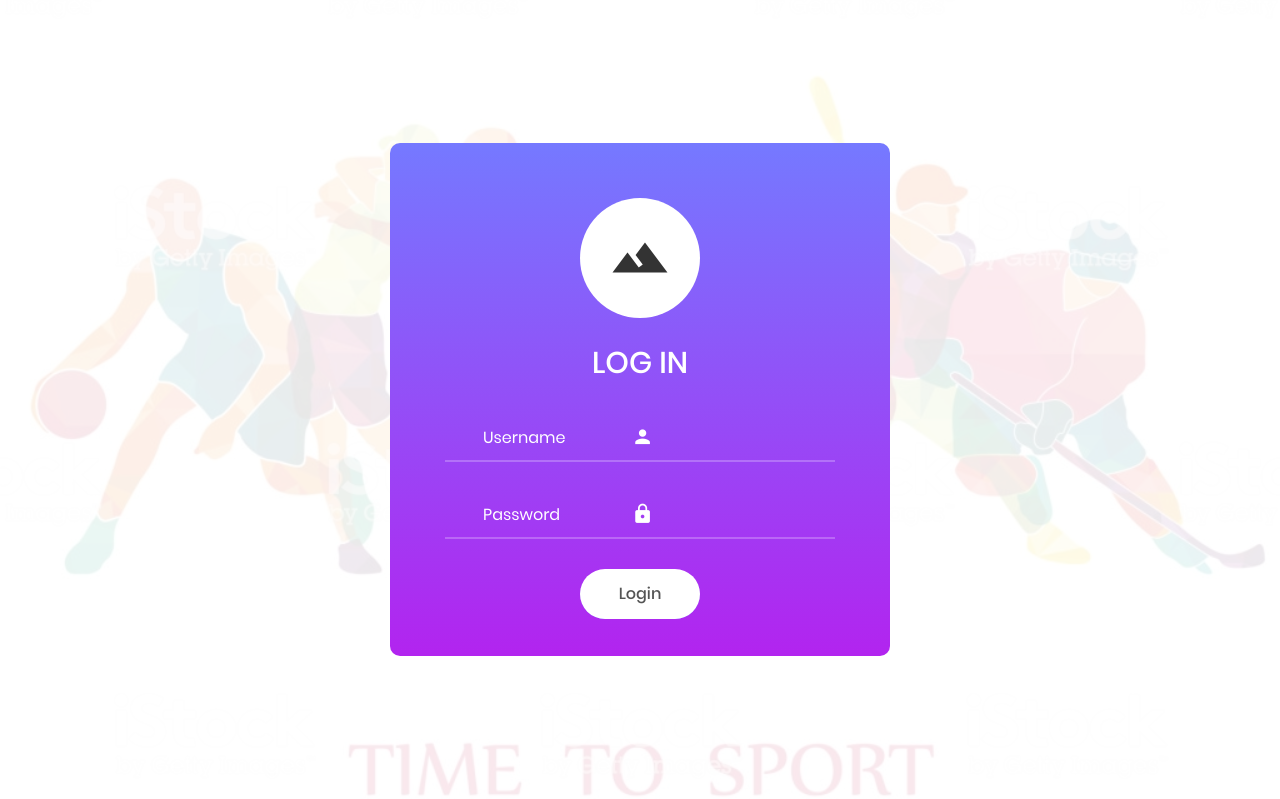
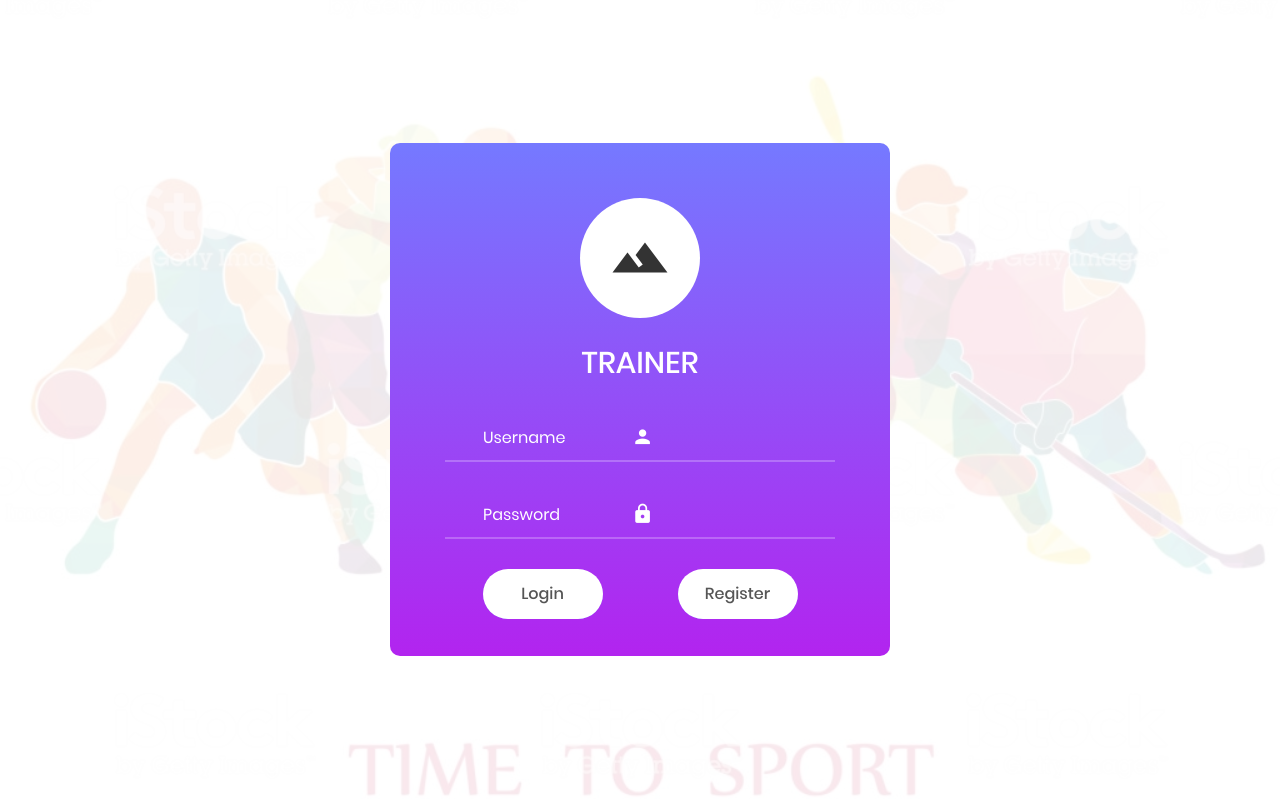
Before and after one commit to arbansal/SportScout, a PHP site: page /sportsscout/trainerLoginFront.php in a window 1280 px wide. Shown: the part 71-870 px from the top of the page. Run offline with PHP 8.4, Linux system fonts and the light colour scheme.

Commit message:
UI changes

```diff
--- a/Admin.php
+++ b/Admin.php
@@ -45,8 +45,8 @@ table{
 <ul class="page-menu">
         <li class="menu-link"><a class="link-a" href="index.php">Home</a></li>
         <li class="menu-link"><a class="link-a" href="playersLoginFront.php">Player</a></li>
-        <li class="menu-link"><a class="link-d" href="TrainerHome.html">Trainer</a></li>
-        <li class="menu-link"><a class="link-b" href="ManagerHome.html">Manager</a></li>
+        <li class="menu-link"><a class="link-d" href="trainerLoginFront.php">Trainer</a></li>
+        <li class="menu-link"><a class="link-b" href="ManagerLoginFront.php">Manager</a></li>
 		<li class="menu-link"><a class="link-b" href="Admin.php">Admin </a></li>
 		<li class="menu-link"><a class="link-b" href="contact.php">Contact Us</a></li>
     </ul>
--- a/CoachPlayers.php
+++ b/CoachPlayers.php
@@ -52,8 +52,8 @@ table{
 <ul class="page-menu">
         <li class="menu-link"><a class="link-a" href="index.php">Home</a></li>
         <li class="menu-link"><a class="link-a" href="playersLoginFront.php">Player</a></li>
-        <li class="menu-link"><a class="link-d" href="TrainerHome.html">Trainer</a></li>
-        <li class="menu-link"><a class="link-b" href="ManagerHome.html">Manager</a></li>
+        <li class="menu-link"><a class="link-d" href="trainerLoginFront.php">Trainer</a></li>
+        <li class="menu-link"><a class="link-b" href="ManagerLoginFront.php">Manager</a></li>
 		<li class="menu-link"><a class="link-b" href="Admin.php">Admin </a></li>
 		<li class="menu-link"><a class="link-b" href="contact.php">Contact Us</a></li>
     </ul>
--- a/ManagerLoginFront.php
+++ b/ManagerLoginFront.php
@@ -36,8 +36,8 @@
     <ul class="page-menu">
         <li class="menu-link"><a class="link-a" href="index.php">Home</a></li>
         <li class="menu-link"><a class="link-a" href="playersLoginFront.php">Player</a></li>
-        <li class="menu-link"><a class="link-d" href="TrainerHome.html">Trainer</a></li>
-        <li class="menu-link"><a class="link-b" href="ManagerHome.html">Manager</a></li>
+        <li class="menu-link"><a class="link-d" href="trainerLoginFront.php">Trainer</a></li>
+        <li class="menu-link"><a class="link-b" href="ManagerLoginFront.php">Manager</a></li>
 		<li class="menu-link"><a class="link-b" href="Admin.php">Admin </a></li>
 		<li class="menu-link"><a class="link-b" href="contact.php">Contact Us</a></li>
     </ul>
@@ -56,7 +56,7 @@
 					</span>
 
 <span class="login100-form-title p-b-34 p-t-27">
-						Log in
+						MANAGER
 					</span>
 
 <div class="wrap-input100 validate-input" data-validate = "Enter username">
--- a/TrainerSignupFrontEnd.php
+++ b/TrainerSignupFrontEnd.php
@@ -35,8 +35,8 @@
     <ul class="page-menu">
         <li class="menu-link"><a class="link-a" href="index.php">Home</a></li>
         <li class="menu-link"><a class="link-a" href="playersLoginFront.php">Player</a></li>
-        <li class="menu-link"><a class="link-d" href="TrainerHome.html">Trainer</a></li>
-        <li class="menu-link"><a class="link-b" href="ManagerHome.html">Manager</a></li>
+        <li class="menu-link"><a class="link-d" href="trainerLoginFront.php">Trainer</a></li>
+        <li class="menu-link"><a class="link-b" href="ManagerLoginFront.php">Manager</a></li>
 		<li class="menu-link"><a class="link-b" href="Admin.php">Admin </a></li>
 		<li class="menu-link"><a class="link-b" href="contact.php">Contact Us</a></li>
     </ul>
--- a/contact.php
+++ b/contact.php
@@ -48,8 +48,8 @@ table{
     <ul class="page-menu">
         <li class="menu-link"><a class="link-a" href="index.php">Home</a></li>
         <li class="menu-link"><a class="link-a" href="playersLoginFront.php">Player</a></li>
-        <li class="menu-link"><a class="link-d" href="TrainerHome.html">Trainer</a></li>
-        <li class="menu-link"><a class="link-b" href="ManagerHome.html">Manager</a></li>
+        <li class="menu-link"><a class="link-d" href="trainerLoginFront.php">Trainer</a></li>
+        <li class="menu-link"><a class="link-b" href="ManagerLoginFront.php">Manager</a></li>
 		<li class="menu-link"><a class="link-b" href="Admin.php">Admin </a></li>
 		<li class="menu-link"><a class="link-b" href="contact.php">Contact Us</a></li>
     </ul>
--- a/index.html
+++ b/index.html
@@ -21,8 +21,8 @@
 <div class="page-menu-bar">
     <ul class="page-menu">
         <li class="menu-link"><a class="link-a" href="PlayersHome.html">Player</a></li>
-        <li class="menu-link"><a class="link-d" href="TrainerHome.html">Trainer</a></li>
-        <li class="menu-link"><a class="link-b" href="ManagerHome.html">Manager</a></li>
+        <li class="menu-link"><a class="link-d" href="trainerLoginFront.php">Trainer</a></li>
+        <li class="menu-link"><a class="link-b" href="ManagerLoginFront.php">Manager</a></li>
 		<li class="menu-link"><a class="link-b" href="Admin.php">Admin </a></li>
 		<li class="menu-link"><a class="link-b" href="contact.php">Contact Us</a></li>
     </ul>
--- a/otherPlayers.php
+++ b/otherPlayers.php
@@ -53,8 +53,8 @@ table{
 <ul class="page-menu">
         <li class="menu-link"><a class="link-a" href="index.php">Home</a></li>
         <li class="menu-link"><a class="link-a" href="playersLoginFront.php">Player</a></li>
-        <li class="menu-link"><a class="link-d" href="TrainerHome.html">Trainer</a></li>
-        <li class="menu-link"><a class="link-b" href="ManagerHome.html">Manager</a></li>
+        <li class="menu-link"><a class="link-d" href="trainerLoginFront.php">Trainer</a></li>
+        <li class="menu-link"><a class="link-b" href="ManagerLoginFront.php">Manager</a></li>
 		<li class="menu-link"><a class="link-b" href="Admin.php">Admin </a></li>
 		<li class="menu-link"><a class="link-b" href="contact.php">Contact Us</a></li>
     </ul>
--- a/player_lookingTrainers.php
+++ b/player_lookingTrainers.php
@@ -37,8 +37,8 @@ body{
 <ul class="page-menu">
         <li class="menu-link"><a class="link-a" href="index.php">Home</a></li>
         <li class="menu-link"><a class="link-a" href="playersLoginFront.php">Player</a></li>
-        <li class="menu-link"><a class="link-d" href="TrainerHome.html">Trainer</a></li>
-        <li class="menu-link"><a class="link-b" href="ManagerHome.html">Manager</a></li>
+        <li class="menu-link"><a class="link-d" href="trainerLoginFront.php">Trainer</a></li>
+        <li class="menu-link"><a class="link-b" href="ManagerLoginFront.php">Manager</a></li>
 		<li class="menu-link"><a class="link-b" href="Admin.php">Admin </a></li>
 		<li class="menu-link"><a class="link-b" href="contact.php">Contact Us</a></li>
     </ul>
--- a/playersLoginBack.php
+++ b/playersLoginBack.php
@@ -63,8 +63,8 @@ table{
 <ul class="page-menu">
         <li class="menu-link"><a class="link-a" href="index.php">Home</a></li>
         <li class="menu-link"><a class="link-a" href="playersLoginFront.php">Player</a></li>
-        <li class="menu-link"><a class="link-d" href="TrainerHome.html">Trainer</a></li>
-        <li class="menu-link"><a class="link-b" href="ManagerHome.html">Manager</a></li>
+        <li class="menu-link"><a class="link-d" href="trainerLoginFront.php">Trainer</a></li>
+        <li class="menu-link"><a class="link-b" href="ManagerLoginFront.php">Manager</a></li>
 		<li class="menu-link"><a class="link-b" href="Admin.php">Admin </a></li>
 		<li class="menu-link"><a class="link-b" href="contact.php">Contact Us</a></li>
     </ul>
--- a/playersSportInterest.php
+++ b/playersSportInterest.php
@@ -38,8 +38,8 @@ body{
 <ul class="page-menu">
         <li class="menu-link"><a class="link-a" href="index.php">Home</a></li>
         <li class="menu-link"><a class="link-a" href="playersLoginFront.php">Player</a></li>
-        <li class="menu-link"><a class="link-d" href="TrainerHome.html">Trainer</a></li>
-        <li class="menu-link"><a class="link-b" href="ManagerHome.html">Manager</a></li>
+        <li class="menu-link"><a class="link-d" href="trainerLoginFront.php">Trainer</a></li>
+        <li class="menu-link"><a class="link-b" href="ManagerLoginFront.php">Manager</a></li>
 		<li class="menu-link"><a class="link-b" href="Admin.php">Admin </a></li>
 		<li class="menu-link"><a class="link-b" href="contact.php">Contact Us</a></li>
     </ul>
--- a/signupFront.html
+++ b/signupFront.html
@@ -8,8 +8,8 @@
         <ul class="page-menu">
             <li class="menu-link"><a class="link-a" href="index.php">Home</a></li>
             <li class="menu-link"><a class="link-a" href="playersLoginFront.php">Player</a></li>
-            <li class="menu-link"><a class="link-d" href="TrainerHome.html">Trainer</a></li>
-            <li class="menu-link"><a class="link-b" href="ManagerHome.html">Manager</a></li>
+            <li class="menu-link"><a class="link-d" href="trainerLoginFront.php">Trainer</a></li>
+            <li class="menu-link"><a class="link-b" href="ManagerLoginFront.php">Manager</a></li>
         <li class="menu-link"><a class="link-b" href="Admin.php">Admin </a></li>
         <li class="menu-link"><a class="link-b" href="contact.php">Contact Us</a></li>
         </ul>
--- a/trainerLoginBackend.php
+++ b/trainerLoginBackend.php
@@ -66,8 +66,8 @@ font-family: sans-serif;
 <ul class="page-menu">
         <li class="menu-link"><a class="link-a" href="index.php">Home</a></li>
         <li class="menu-link"><a class="link-a" href="playersLoginFront.php">Player</a></li>
-        <li class="menu-link"><a class="link-d" href="TrainerHome.html">Trainer</a></li>
-        <li class="menu-link"><a class="link-b" href="ManagerHome.html">Manager</a></li>
+        <li class="menu-link"><a class="link-d" href="trainerLoginFront.php">Trainer</a></li>
+        <li class="menu-link"><a class="link-b" href="ManagerLoginFront.php">Manager</a></li>
 		<li class="menu-link"><a class="link-b" href="Admin.php">Admin </a></li>
 		<li class="menu-link"><a class="link-b" href="contact.php">Contact Us</a></li>
     </ul>
--- a/trainerLoginFront.php
+++ b/trainerLoginFront.php
@@ -34,8 +34,8 @@
     <ul class="page-menu">
         <li class="menu-link"><a class="link-a" href="index.php">Home</a></li>
         <li class="menu-link"><a class="link-a" href="playersLoginFront.php">Player</a></li>
-        <li class="menu-link"><a class="link-d" href="TrainerHome.html">Trainer</a></li>
-        <li class="menu-link"><a class="link-b" href="ManagerHome.html">Manager</a></li>
+        <li class="menu-link"><a class="link-d" href="trainerLoginFront.php">Trainer</a></li>
+        <li class="menu-link"><a class="link-b" href="ManagerLoginFront.php">Manager</a></li>
 		<li class="menu-link"><a class="link-b" href="Admin.php">Admin </a></li>
 		<li class="menu-link"><a class="link-b" href="contact.php">Contact Us</a></li>
     </ul>
@@ -58,7 +58,7 @@
 					</span>
 
 <span class="login100-form-title p-b-34 p-t-27">
-						Log in
+						TRAINER
 					</span>
 
 <div class="wrap-input100 validate-input" data-validate = "Enter username">
@@ -74,11 +74,20 @@
 
 
 
+<div style = "display:flex; flex-direction:row; justify-content:space-between; align-content:center;">
 					<div class="container-login100-form-btn">
 						<button type='submit' name='trainerLogin'class="login100-form-btn">
 							Login
 						</button>
 					</div>
+					<br>
+					<div class="container-login100-form-btn">
+						<button type='submit' name='trainerRegister' formaction="TrainerSignupFrontEnd.php" class="login100-form-btn">
+							Register
+						</button>
+					</div>
+
+
 
 
 </form>
--- a/trainerSportInterest.php
+++ b/trainerSportInterest.php
@@ -37,8 +37,8 @@ body{
 <ul class="page-menu">
         <li class="menu-link"><a class="link-a" href="index.php">Home</a></li>
         <li class="menu-link"><a class="link-a" href="playersLoginFront.php">Player</a></li>
-        <li class="menu-link"><a class="link-d" href="TrainerHome.html">Trainer</a></li>
-        <li class="menu-link"><a class="link-b" href="ManagerHome.html">Manager</a></li>
+        <li class="menu-link"><a class="link-d" href="trainerLoginFront.php">Trainer</a></li>
+        <li class="menu-link"><a class="link-b" href="ManagerLoginFront.php">Manager</a></li>
 		<li class="menu-link"><a class="link-b" href="Admin.php">Admin </a></li>
 		<li class="menu-link"><a class="link-b" href="contact.php">Contact Us</a></li>
     </ul>
```
Also changed, not shown: playersLoginFront.php (+3 -4 lines), playersSignupFrontEnd.php (+4 -4 lines), images/Pic1.jpg (added), images/Pic2.jpg (added).
